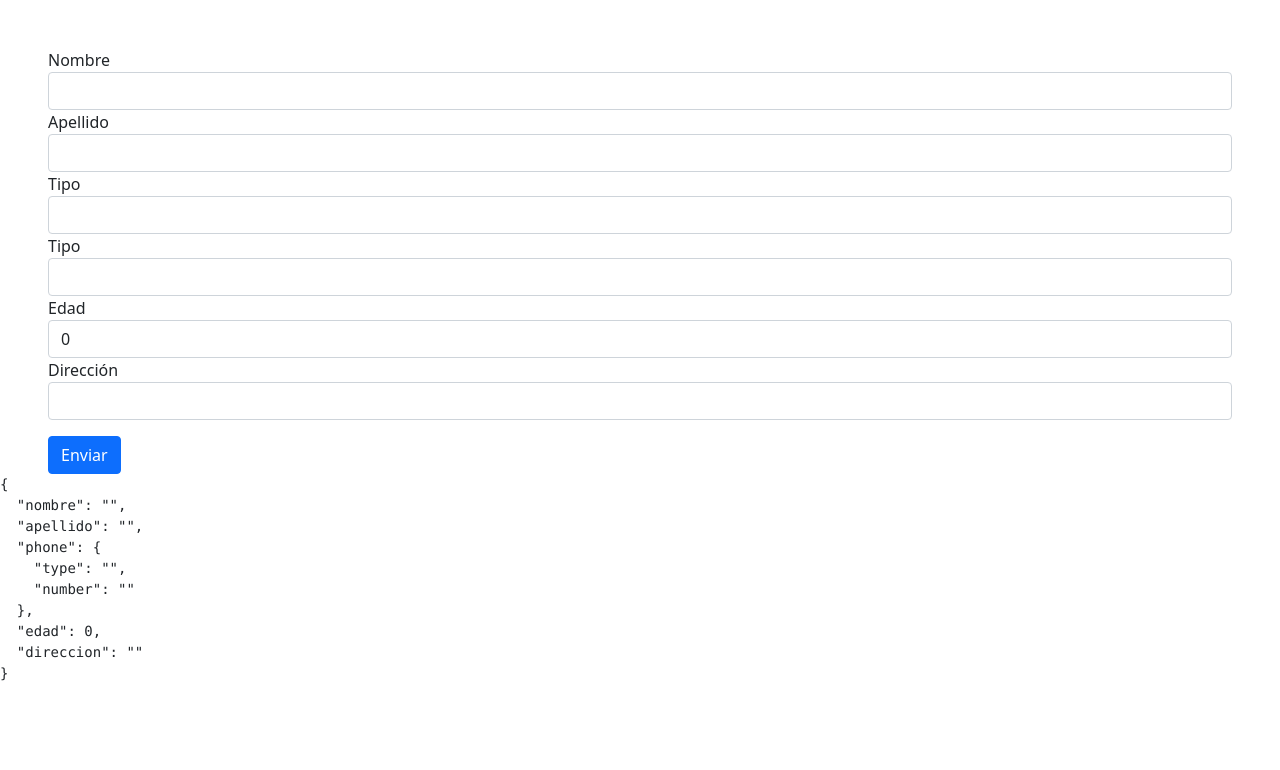
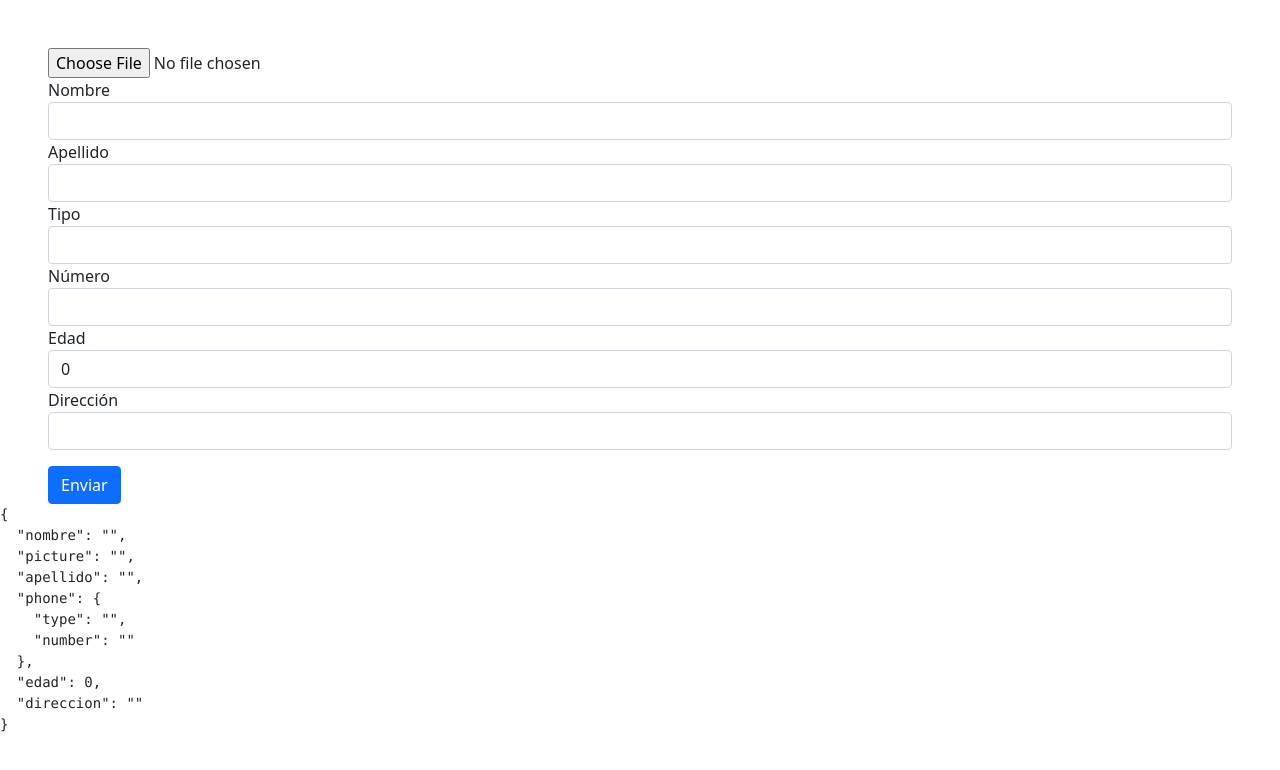
Before and after one commit to mhosan/forms, an Angular app: page / in a window 1280 px wide. Shown: the top 770 px of the page. Built offline with nearby package versions, Linux system fonts and the light colour scheme.

Commit message:
pasando a formGroup

```diff
--- a/src/app/form-reactive/form-reactive.component.html
+++ b/src/app/form-reactive/form-reactive.component.html
@@ -1,4 +1,3 @@
-
 <!-- este bloque de codigo es usando directamente el objeto "formControl", sin formGroup
 el tag html se bindea con la clase declarando un objeto del tipo formControl en la clase
 <label class="ms-4 mt-4" for="nombre">Nombre </label>
@@ -10,10 +9,16 @@ el tag html se bindea con la clase declarando un objeto del tipo formControl en
 <!-- cuando está dentro de un formulario, el formulario debe estar asociado  -->
 <!-- a un formGroup-->
 
-<form [formGroup]="contactForm" class="ms-5 me-5 mt-5" >
+<form [formGroup]="contactForm" class="ms-5 me-5 mt-5">
+
+  <div class="form-group">
+    <img [src]="contactForm.value.picture" alt="">
+    <input type="file" accept=".png, .jpg, .jpeg" (change)=addImage($event) width="10">
+  </div>
+
   <div class="form-group">
     <label for="nombre">Nombre</label>
-      <input type="text" class="form-control" id="nombre" formControlName="nombre" >
+    <input type="text" class="form-control" id="nombre" formControlName="nombre">
   </div>
   <div class="form-group">
     <label for="apellido">Apellido</label>
@@ -23,7 +28,7 @@ el tag html se bindea con la clase declarando un objeto del tipo formControl en
   <div class="form-group" formGroupName="phone">
     <label for="type">Tipo</label>
     <input type="text" class="form-control" id="type" formControlName="type">
-      <label for="number">Tipo</label>
+    <label for="number">Número</label>
     <input type="text" class="form-control" id="number" formControlName="number">
   </div>
 
--- a/src/app/form-reactive/form-reactive.component.ts
+++ b/src/app/form-reactive/form-reactive.component.ts
@@ -21,6 +21,7 @@ export class FormReactiveComponent {
 
   public contactForm: FormGroup = new FormGroup({
     nombre: new FormControl(''),
+    picture: new FormControl(''),
     apellido: new FormControl(''),
     phone: new FormGroup({
       type: new FormControl(''),
@@ -30,5 +31,26 @@ export class FormReactiveComponent {
     direccion: new FormControl('')
   });
 
+  addImage(event:any){
+    const file = event.target.files[0];
+    var reader = new FileReader();
+    reader.readAsDataURL(file);
+    reader.onload = (evt) =>{
+      //En un formulario por template se actualizaria directamente el tag del form con
+      //el archivo de imagen leido, pero en forms reactivos no, ya que los estados en forms
+      //reactivos son inmutables. Y detectar un cambio en el form react es mas rapido y eficiente
+      //que en forms por template, donde hay que recorrer todo el form para ver donde se produjo el cambio.
+      //Aqui hay que instanciar un nuevo objeto formulario y cargarle todos los valores de
+      //nuevo, y de esa forma se agrega el valor que cambió, pero se deben cargar todos los
+      //valores de nuevo!
+      //Hay que usar formGroup.setValue, para que reemplace el estado anterior por un nuevo objeto con nuevos
+      //datos. Por eso es inmutable: destruye el estado anterior y creo uno nuevo, pero hay que pasar TODOS los
+      //datos de nuevo, entonces se usa otro método: patchValue.
+      this.contactForm.patchValue({
+        picture: reader.result
+      });
+    };
+  }
+
 
 }
```
Lines whose indentation alone changed are shown as unchanged.
